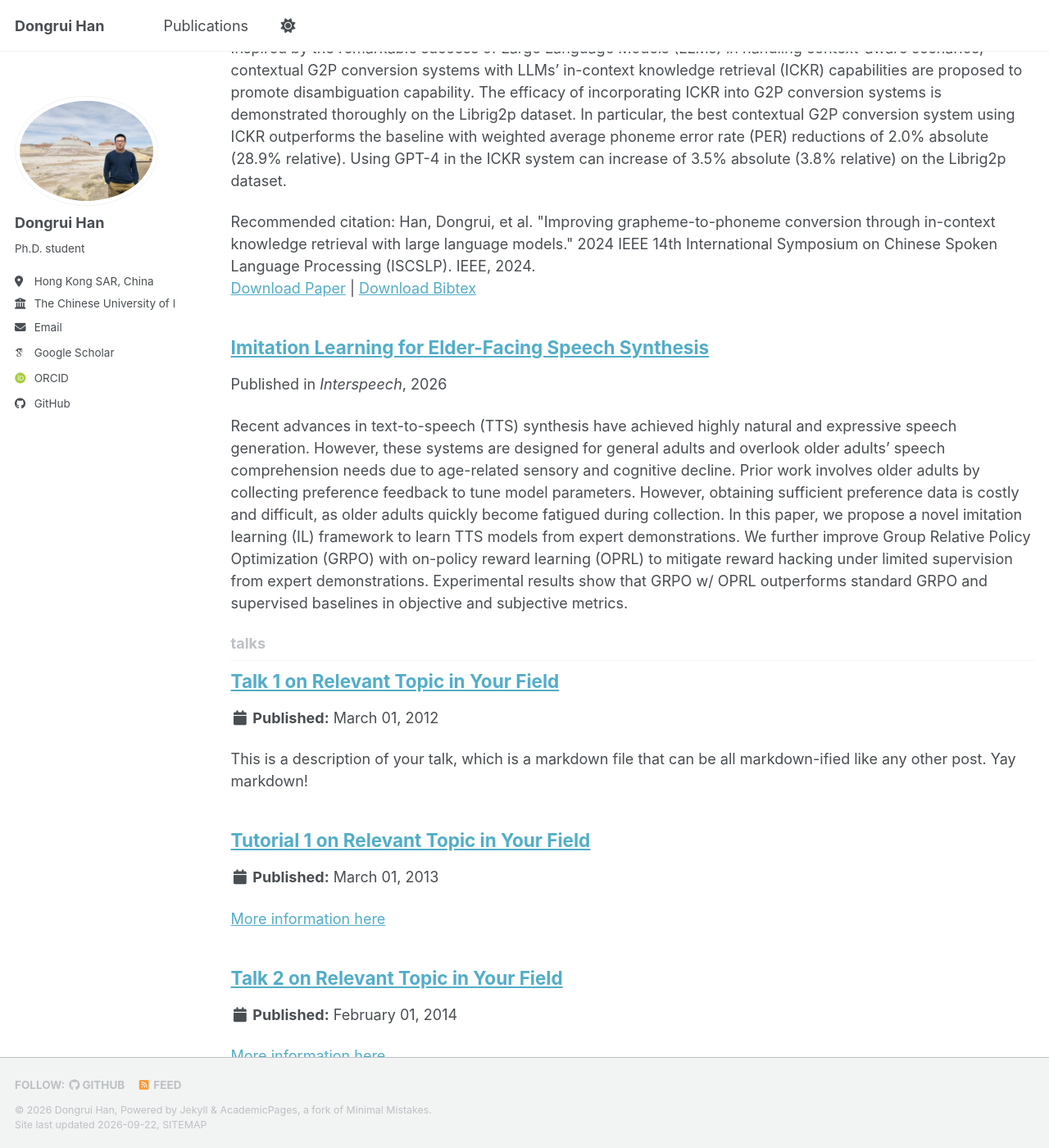
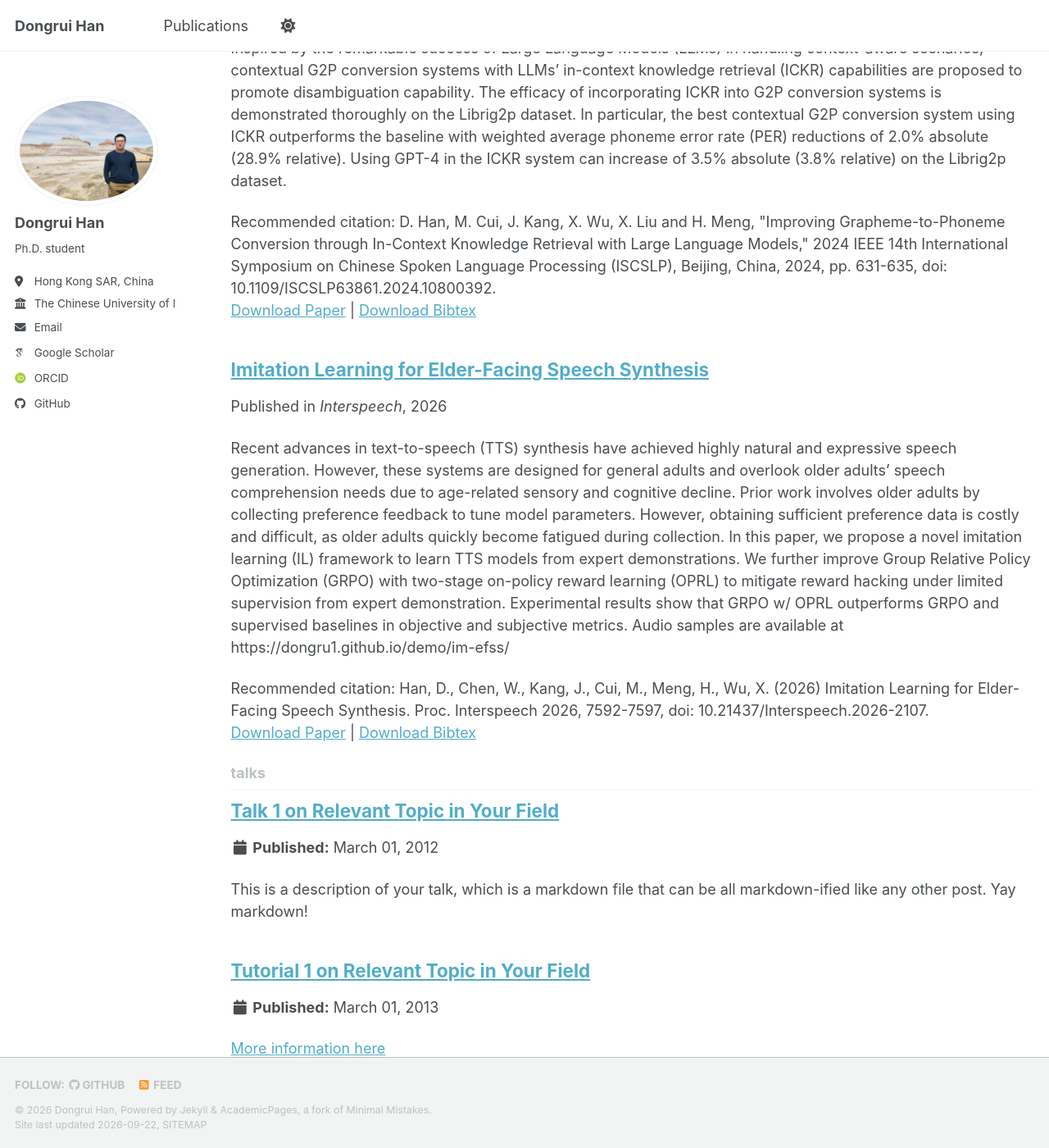
Before and after one commit to Dongru1/Dongru1.github.io, a Jekyll site: the page built from _pages/collection-archive.html, in a window 1280 px wide and 1400 px high, scrolled down 1312 px. Shown: the whole window at 82% size. Built offline with Jekyll 4.4.1, drawn with Linux system fonts in a browser that asks for light colours; some web fonts are replaced; a script bundle is joined from its source files by our own code; library files that are not in the unit come from our copies.

Commit message:
update link and descriptions

```diff
--- a/_publications/2024-11-17-g2p-ickr.md
+++ b/_publications/2024-11-17-g2p-ickr.md
@@ -11,7 +11,7 @@ paperurl: 'https://arxiv.org/pdf/2411.07563'
 bibtexurl: /files/bibtex/g2p-ickr.txt
 code: # https://github.com/yourname/yourrepo
 demo: # https://yourname.github.io/demo
-citation: 'Han, Dongrui, et al. "Improving grapheme-to-phoneme conversion through in-context knowledge retrieval with large language models." 2024 IEEE 14th International Symposium on Chinese Spoken Language Processing (ISCSLP). IEEE, 2024.'
+citation: 'D. Han, M. Cui, J. Kang, X. Wu, X. Liu and H. Meng, "Improving Grapheme-to-Phoneme Conversion through In-Context Knowledge Retrieval with Large Language Models," 2024 IEEE 14th International Symposium on Chinese Spoken Language Processing (ISCSLP), Beijing, China, 2024, pp. 631-635, doi: 10.1109/ISCSLP63861.2024.10800392.'
 ---
 
 Grapheme-to-phoneme (G2P) conversion is a crucial step in Text-to-Speech (TTS) systems, responsible for mapping grapheme to corresponding phonetic representations. However, it faces ambiguities problems where the same grapheme can represent multiple phonemes depending on contexts, posing a challenge for G2P conversion. Inspired by the remarkable success of Large Language Models (LLMs) in handling context-aware scenarios, contextual G2P conversion systems with LLMs' in-context knowledge retrieval (ICKR) capabilities are proposed to promote disambiguation capability. The efficacy of incorporating ICKR into G2P conversion systems is demonstrated thoroughly on the Librig2p dataset. In particular, the best contextual G2P conversion system using ICKR outperforms the baseline with weighted average phoneme error rate (PER) reductions of 2.0% absolute (28.9% relative). Using GPT-4 in the ICKR system can increase of 3.5% absolute (3.8% relative) on the Librig2p dataset.
--- a/_publications/2026-06-08-im-eftts.md
+++ b/_publications/2026-06-08-im-eftts.md
@@ -5,14 +5,13 @@ category: conferences
 permalink: /publication/2026-06-08-im-eftts
 date: 2026-06-08
 venue: 'Interspeech'
-status: '(accepted)'
 authors: 'Dongrui Han, Weidong Chen, Jiawen Kang, Mingyu Cui, Helen Meng, Xixin Wu'
 thumbnail: 'im-eftts.png'
-paperurl:
-bibtexurl:
+paperurl: 'https://www.isca-archive.org/interspeech_2026/han26d_interspeech.pdf'
+bibtexurl: /files/bibtex/im-eftts.txt
 code: # https://github.com/yourname/yourrepo
 demo: /demo/im-efss/
-# citation: 'Han, Dongrui, et al. "Imitation Learning for Elder-Facing Speech Synthesis." Interspeech 2026 (to appear).''
+citation: 'Han, D., Chen, W., Kang, J., Cui, M., Meng, H., Wu, X. (2026) Imitation Learning for Elder-Facing Speech Synthesis. Proc. Interspeech 2026, 7592-7597, doi: 10.21437/Interspeech.2026-2107.'
 ---
 
-Recent advances in text-to-speech (TTS) synthesis have achieved highly natural and expressive speech generation. However, these systems are designed for general adults and overlook older adults’ speech comprehension needs due to age-related sensory and cognitive decline. Prior work involves older adults by collecting preference feedback to tune model parameters. However, obtaining sufficient preference data is costly and difficult, as older adults quickly become fatigued during collection. In this paper, we propose a novel imitation learning (IL) framework to learn TTS models from expert demonstrations. We further improve Group Relative Policy Optimization (GRPO) with on-policy reward learning (OPRL) to mitigate reward hacking under limited supervision from expert demonstrations. Experimental results show that GRPO w/ OPRL outperforms standard GRPO and supervised baselines in objective and subjective metrics.
+Recent advances in text-to-speech (TTS) synthesis have achieved highly natural and expressive speech generation. However, these systems are designed for general adults and overlook older adults' speech comprehension needs due to age-related sensory and cognitive decline. Prior work involves older adults by collecting preference feedback to tune model parameters. However, obtaining sufficient preference data is costly and difficult, as older adults quickly become fatigued during collection. In this paper, we propose a novel imitation learning (IL) framework to learn TTS models from expert demonstrations. We further improve Group Relative Policy Optimization (GRPO) with two-stage on-policy reward learning (OPRL) to mitigate reward hacking under limited supervision from expert demonstration. Experimental results show that GRPO w/ OPRL outperforms GRPO and supervised baselines in objective and subjective metrics. Audio samples are available at https://dongru1.github.io/demo/im-efss/
--- a/files/bibtex/g2p-ickr.txt
+++ b/files/bibtex/g2p-ickr.txt
@@ -1,6 +1,6 @@
 @inproceedings{han2024improving,
   title={Improving grapheme-to-phoneme conversion through in-context knowledge retrieval with large language models},
-  author={Han, Dongrui and Cui, Mingyu and Kang, Jiawen and Wu, Xixin and Liu, Xunying and Meng, Helen},
+  author={Dongrui Han and Mingyu Cui and Jiawen Kang and Xixin Wu and Xunying Liu and Helen Meng},
   booktitle={2024 IEEE 14th International Symposium on Chinese Spoken Language Processing (ISCSLP)},
   pages={631--635},
   year={2024},
--- /dev/null
+++ b/files/bibtex/im-eftts.txt
@@ -0,0 +1,9 @@
+@inproceedings{han26d_interspeech,
+  title     = {{Imitation Learning for Elder-Facing Speech Synthesis}},
+  author    = {Dongrui Han and Weidong Chen and Jiawen Kang and Mingyu Cui and Helen Meng and Xixin Wu},
+  year      = {2026},
+  booktitle = {{Interspeech 2026}},
+  pages     = {7592--7597},
+  doi       = {10.21437/Interspeech.2026-2107},
+  issn      = {2958-1796},
+}
```
